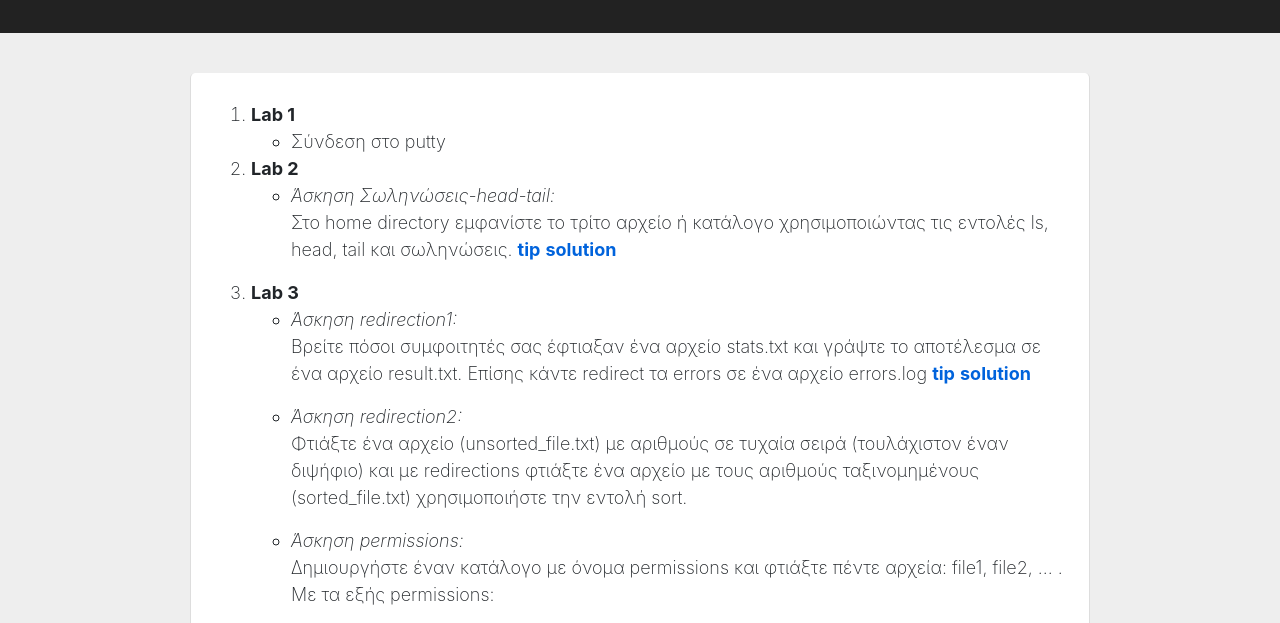
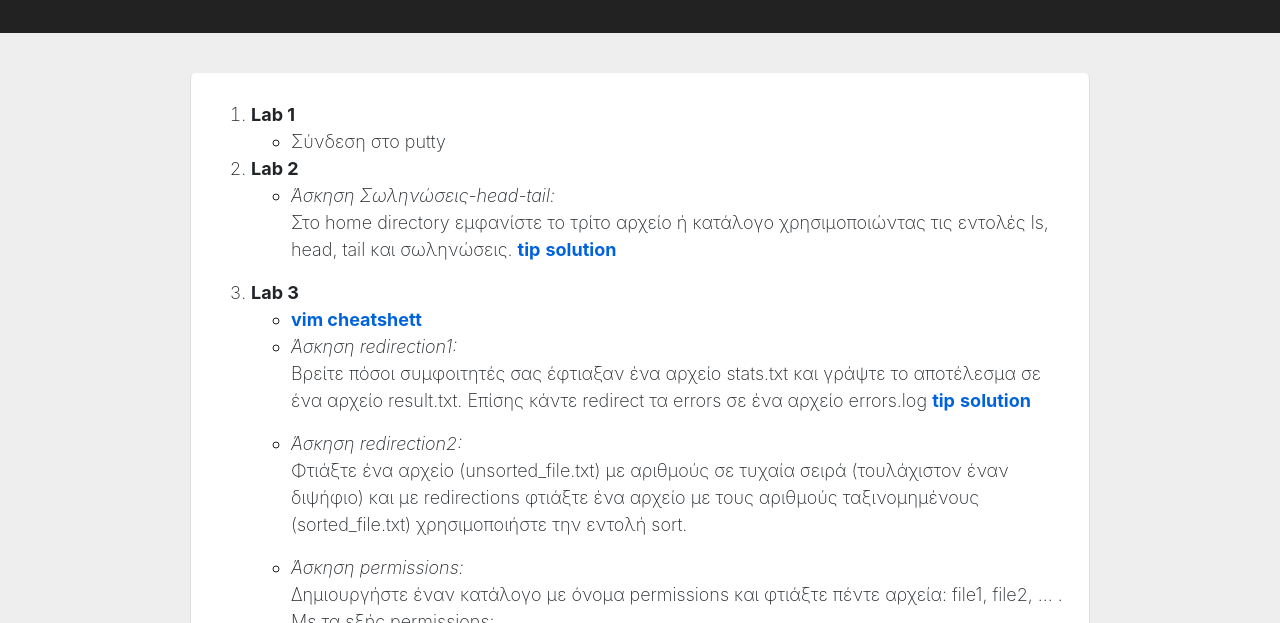
Before and after one commit to intro-to-cs/intro-to-cs.github.io, a plain HTML site: page index.html in a window 1280 px wide. Shown: the part 104-727 px from the top of the page. Drawn offline with nearby package versions, Linux system fonts and the light colour scheme.

Commit message:
add vim cheatsheet

```diff
--- a/index.html
+++ b/index.html
@@ -87,6 +87,11 @@
     			</li>
     			<li>
     				<strong>Lab 3</strong>
+                    <ul>
+                        <li>
+                            <a href="vimcheat.md" target="_blank">vim cheatshett</a>
+                        </li>
+                    </ul>
     				<ul>
     					<li>
     						<i>Άσκηση redirection1:</i><p>Βρείτε πόσοι συμφοιτητές σας έφτιαξαν ένα αρχείο stats.txt και γράψτε το αποτέλεσμα σε ένα αρχείο result.txt. Επίσης κάντε redirect τα errors σε ένα αρχείο errors.log
```
Also changed, not shown: 2 other files.
